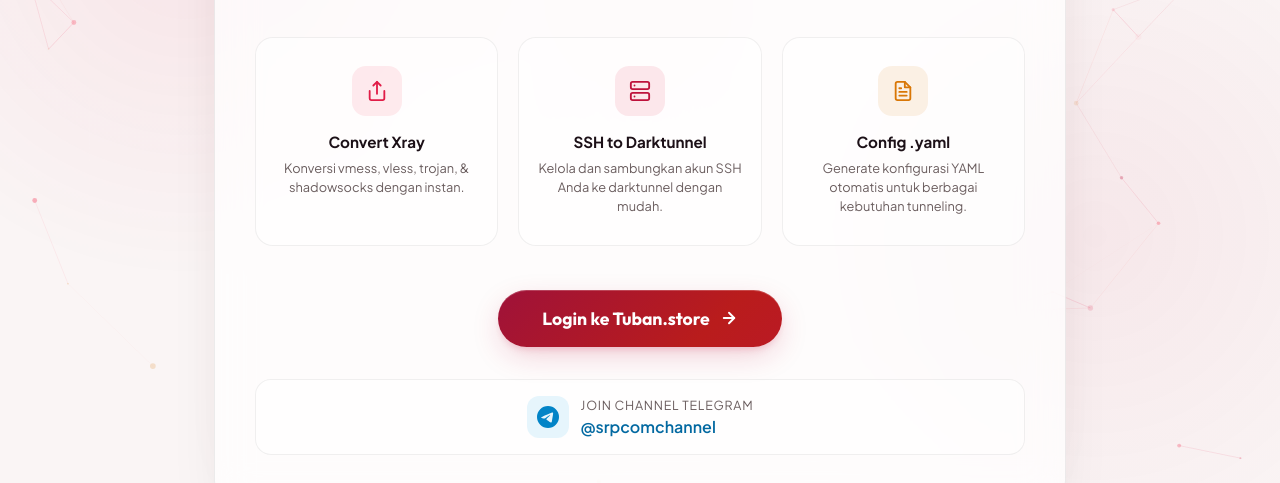
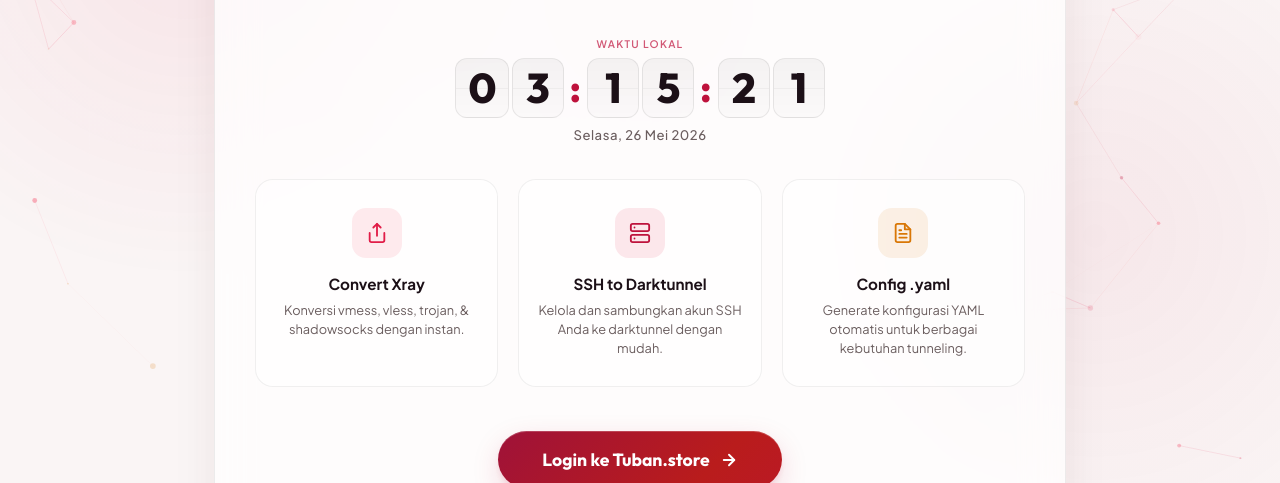
Before and after one commit to srpcom/converterwebcloud, a plain HTML site: page index.html in a window 1280 px wide. Shown: the part 317-800 px from the top of the page. Drawn offline with nearby package versions, Linux system fonts and the light colour scheme; a script that the page names is missing.

Commit message:
tambah jam digital dengan tampilan premium

```diff
--- a/index.html
+++ b/index.html
@@ -420,6 +420,85 @@
             color: #38bdf8;
         }
 
+        /* Digital Clock */
+        .clock-wrapper {
+            margin-bottom: 36px;
+            display: flex;
+            flex-direction: column;
+            align-items: center;
+            gap: 8px;
+        }
+
+        .clock-display {
+            display: flex;
+            align-items: center;
+            gap: 4px;
+        }
+
+        .clock-digit-group {
+            display: flex;
+            align-items: center;
+            gap: 3px;
+        }
+
+        .clock-digit {
+            font-family: 'Outfit', sans-serif;
+            font-size: 2.6rem;
+            font-weight: 800;
+            letter-spacing: -0.02em;
+            background: linear-gradient(180deg, rgba(255,255,255,0.12) 0%, rgba(255,255,255,0.03) 100%);
+            border: 1px solid rgba(255, 255, 255, 0.06);
+            border-radius: 12px;
+            padding: 8px 12px;
+            min-width: 52px;
+            text-align: center;
+            color: var(--text-primary);
+            line-height: 1;
+            position: relative;
+            overflow: hidden;
+        }
+
+        .clock-digit::after {
+            content: '';
+            position: absolute;
+            top: 50%;
+            left: 0;
+            right: 0;
+            height: 1px;
+            background: rgba(255, 255, 255, 0.04);
+        }
+
+        .clock-colon {
+            font-family: 'Outfit', sans-serif;
+            font-size: 2.4rem;
+            font-weight: 800;
+            color: var(--accent-rose);
+            line-height: 1;
+            padding: 0 2px;
+            animation: colonBlink 1s step-end infinite;
+        }
+
+        @keyframes colonBlink {
+            0%, 100% { opacity: 1; }
+            50% { opacity: 0.2; }
+        }
+
+        .clock-date {
+            font-size: 0.82rem;
+            color: var(--text-secondary);
+            letter-spacing: 0.04em;
+            font-weight: 500;
+        }
+
+        .clock-label {
+            font-size: 0.65rem;
+            text-transform: uppercase;
+            letter-spacing: 0.12em;
+            color: var(--accent-rose);
+            opacity: 0.7;
+            font-weight: 600;
+        }
+
         /* Footer */
         .footer {
             margin-top: 40px;
@@ -574,6 +653,20 @@
             .footer {
                 color: rgba(0, 0, 0, 0.25);
             }
+
+            .clock-digit {
+                background: linear-gradient(180deg, rgba(0,0,0,0.04) 0%, rgba(0,0,0,0.01) 100%);
+                border: 1px solid rgba(0, 0, 0, 0.08);
+                color: var(--text-primary);
+            }
+
+            .clock-digit::after {
+                background: rgba(0, 0, 0, 0.04);
+            }
+
+            .clock-colon {
+                color: var(--accent-rose);
+            }
         }
 
         /* Responsive */
@@ -594,6 +687,17 @@
             .subtitle {
                 font-size: 0.95rem;
                 margin-bottom: 28px;
+            }
+
+            .clock-digit {
+                font-size: 1.8rem;
+                min-width: 38px;
+                padding: 6px 8px;
+                border-radius: 10px;
+            }
+
+            .clock-colon {
+                font-size: 1.6rem;
             }
         }
     </style>
@@ -618,6 +722,27 @@
             <p class="subtitle">
                 Silakan untuk melakukan <strong>convert xray</strong>, <strong>SSH to darktunnel</strong>, & membuat <strong>config .yaml</strong>, silakan login di portal resmi kami.
             </p>
+
+            <div class="clock-wrapper" id="digital-clock">
+                <div class="clock-label">Waktu Lokal</div>
+                <div class="clock-display">
+                    <div class="clock-digit-group">
+                        <span class="clock-digit" id="clock-h1">0</span>
+                        <span class="clock-digit" id="clock-h2">0</span>
+                    </div>
+                    <span class="clock-colon">:</span>
+                    <div class="clock-digit-group">
+                        <span class="clock-digit" id="clock-m1">0</span>
+                        <span class="clock-digit" id="clock-m2">0</span>
+                    </div>
+                    <span class="clock-colon">:</span>
+                    <div class="clock-digit-group">
+                        <span class="clock-digit" id="clock-s1">0</span>
+                        <span class="clock-digit" id="clock-s2">0</span>
+                    </div>
+                </div>
+                <div class="clock-date" id="clock-date"></div>
+            </div>
 
             <div class="features-grid">
                 <div class="feature-item">
@@ -773,5 +898,28 @@
         });
     </script>
 
+    <!-- Digital Clock Script -->
+    <script>
+        function updateClock() {
+            const now = new Date();
+            const h = String(now.getHours()).padStart(2, '0');
+            const m = String(now.getMinutes()).padStart(2, '0');
+            const s = String(now.getSeconds()).padStart(2, '0');
+
+            document.getElementById('clock-h1').textContent = h[0];
+            document.getElementById('clock-h2').textContent = h[1];
+            document.getElementById('clock-m1').textContent = m[0];
+            document.getElementById('clock-m2').textContent = m[1];
+            document.getElementById('clock-s1').textContent = s[0];
+            document.getElementById('clock-s2').textContent = s[1];
+
+            const options = { weekday: 'long', year: 'numeric', month: 'long', day: 'numeric' };
+            document.getElementById('clock-date').textContent = now.toLocaleDateString('id-ID', options);
+        }
+
+        updateClock();
+        setInterval(updateClock, 1000);
+    </script>
+
 </body>
 </html>
```
